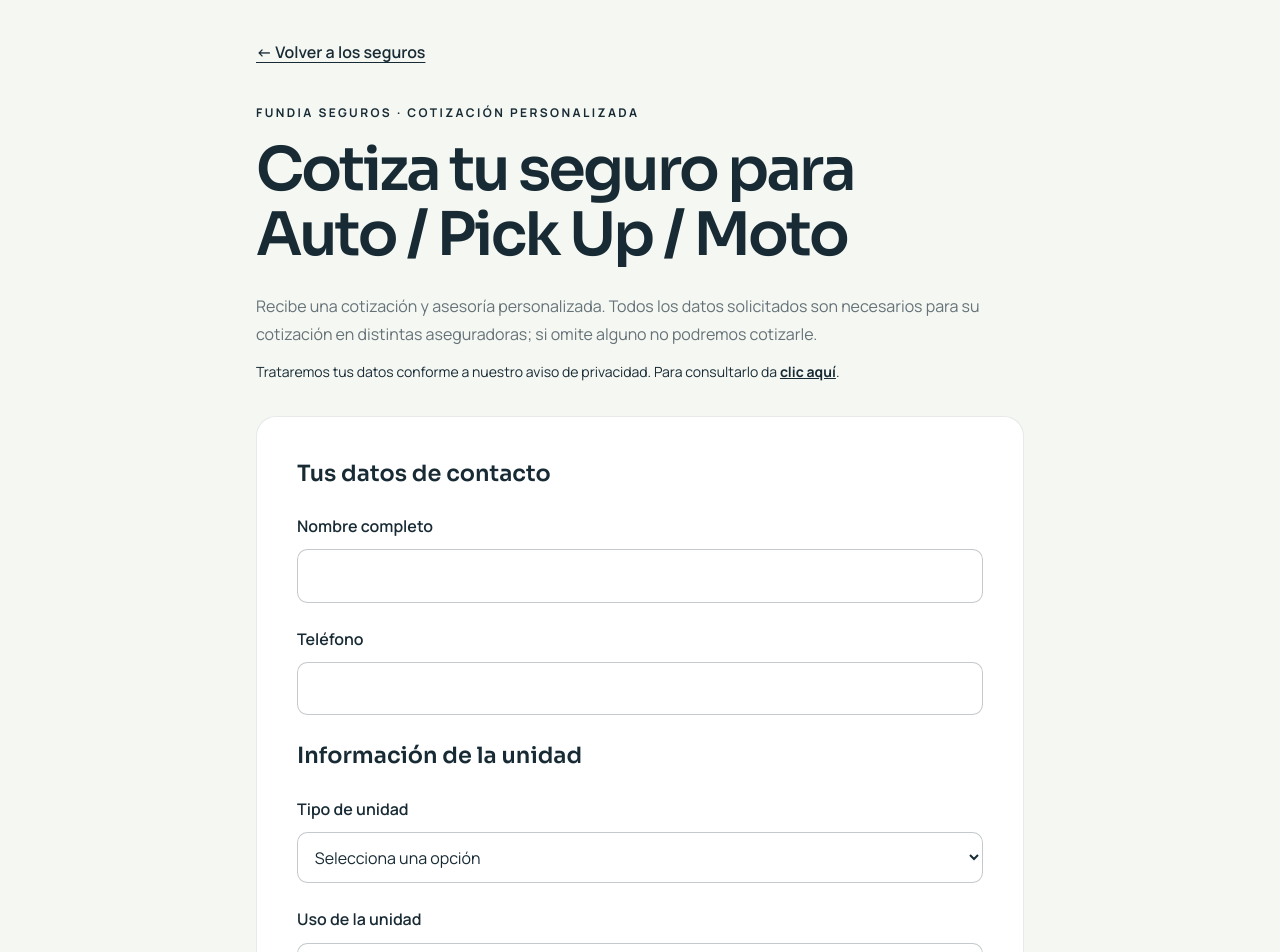
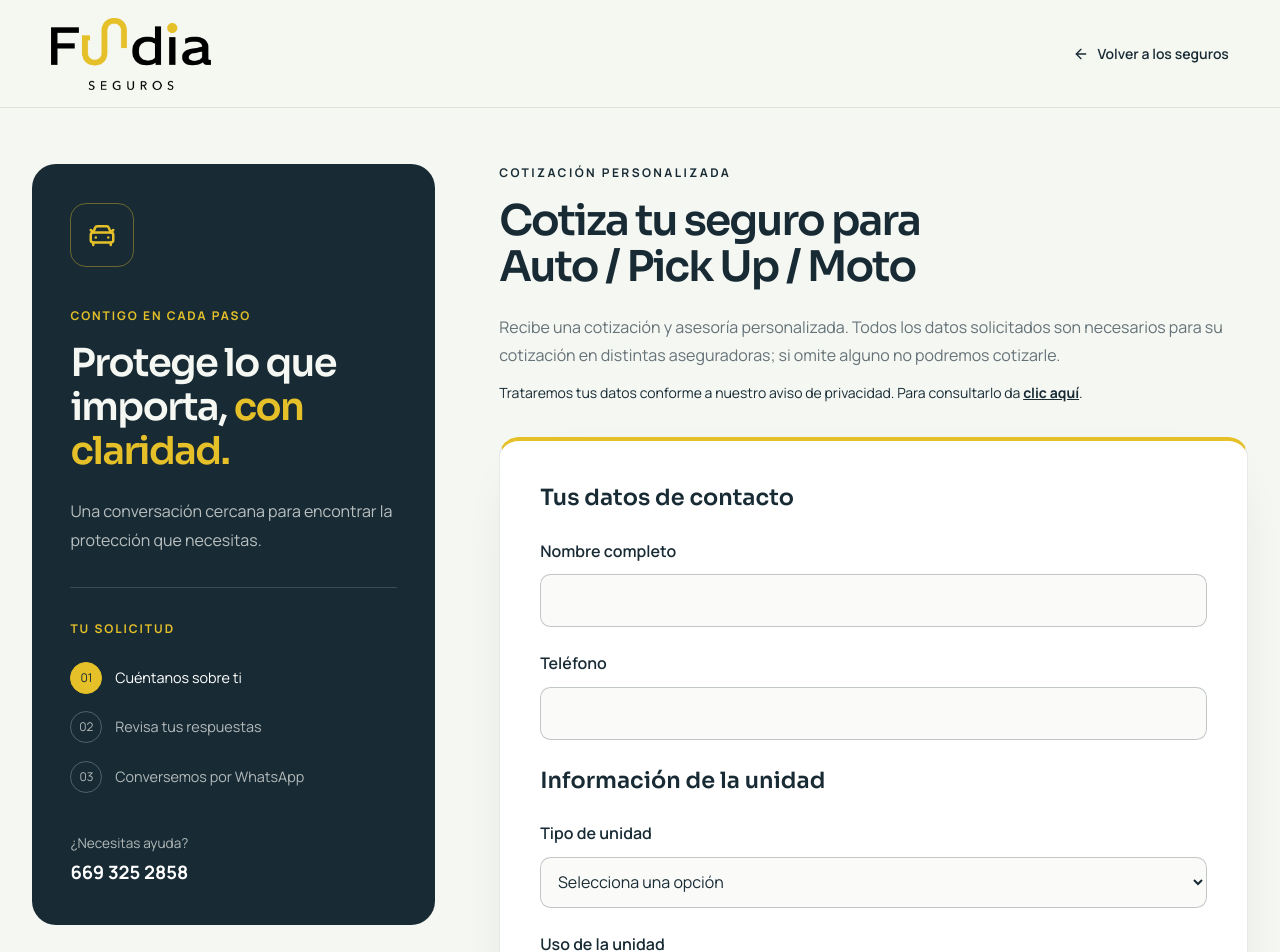
Before and after one commit to SalvadorACP/fundiaseguros, a Next.js app: page /cotizar/auto in a window 1280 px wide. Shown: the top 952 px of the page. Built offline with nearby package versions, Linux system fonts and the light colour scheme.

Commit message:
style: align quote forms with Fundia branding

```diff
--- a/src/app/globals.css
+++ b/src/app/globals.css
@@ -68,3 +68,38 @@ a { outline-offset: 4px; }
 .quote-notice { padding: 1rem; border-radius: .75rem; background: #e5c02820; font-size: .9rem; line-height: 1.7; }
 .quote-person { display: grid; gap: 1rem; border: 1px solid #182b3520; padding: 1rem; border-radius: .75rem; }
 .quote-person legend { padding: 0 .4rem; font-weight: 700; }
+
+.quote-page { min-height: 100vh; background: var(--background); }
+.quote-brand-header { padding: 1.1rem clamp(1.25rem, 4vw, 4rem); border-bottom: 1px solid #182b351a; background: #f5f7f2f5; }
+.quote-layout { display: grid; grid-template-columns: minmax(260px, .7fr) minmax(0, 1.3fr); gap: clamp(2rem, 5vw, 5rem); max-width: 1280px; margin: auto; padding: 3.5rem 2rem 5rem; align-items: start; }
+.quote-brand-card { position: sticky; top: 2rem; padding: clamp(1.5rem, 3vw, 2.5rem); border-radius: 1.5rem; color: var(--primary-foreground); background: var(--primary); }
+.quote-product-icon { display: grid; place-items: center; width: 4rem; height: 4rem; border: 1px solid #e5c02866; color: var(--accent); border-radius: 1rem; margin-bottom: 2.5rem; }
+.quote-brand-eyebrow { font-size: .75rem; font-weight: 700; letter-spacing: .16em; color: var(--accent); }
+.quote-brand-card h2 { margin: 1rem 0 1.5rem; font-family: var(--font-sora), sans-serif; font-size: clamp(1.9rem, 3vw, 2.65rem); line-height: 1.15; letter-spacing: -.04em; font-weight: 600; }
+.quote-brand-card h2 span { color: var(--accent); }
+.quote-brand-card > p:not(.quote-brand-eyebrow) { color: #f5f7f2ba; line-height: 1.8; }
+.quote-brand-divider { height: 1px; background: #ffffff26; margin: 2rem 0; }
+.quote-journey { display: grid; gap: 1.1rem; margin: 1.5rem 0 2.5rem; list-style: none; font-size: .9rem; color: #f5f7f2b3; }
+.quote-journey li { display: flex; gap: .8rem; align-items: center; }
+.quote-journey li span { display: grid; place-items: center; width: 2rem; height: 2rem; border: 1px solid #ffffff40; border-radius: 50%; font-size: .75rem; flex-shrink: 0; }
+.quote-journey li[aria-current] { color: white; }
+.quote-journey li[aria-current] span { color: var(--primary); background: var(--accent); border-color: var(--accent); }
+.quote-help { display: grid; gap: .35rem; font-size: .85rem; color: #f5f7f2b3; }
+.quote-help strong { font-size: 1.15rem; color: white; }
+.quote-content { min-width: 0; }
+.quote-content > .section-heading { font-size: clamp(2rem, 3.3vw, 3rem); }
+.quote-content .quote-panel { border-top: 4px solid var(--accent); box-shadow: 0 20px 60px -40px #182b3550; }
+.quote-field input, .quote-field select, .quote-field textarea { background: #f5f7f280; transition: border-color .15s, box-shadow .15s; }
+.quote-field input:hover, .quote-field select:hover, .quote-field textarea:hover { border-color: var(--accent-strong); }
+.quote-panel input[type=radio], .quote-panel input[type=checkbox] { accent-color: var(--primary); }
+.quote-panel label:has(input[type=radio]:checked) { border-color: var(--accent-strong); background: #e5c02815; box-shadow: inset 3px 0 var(--accent); }
+.quote-brand-footer { display: flex; justify-content: space-between; gap: 1rem; flex-wrap: wrap; max-width: 1280px; margin: auto; padding: 1.5rem 2rem; border-top: 1px solid #182b351a; font-size: .8rem; color: var(--muted-foreground); }
+.quote-brand-footer a { text-decoration: underline; text-underline-offset: 4px; }
+@media (max-width: 900px) {
+  .quote-layout { grid-template-columns: 1fr; padding: 1.5rem 1.25rem 3rem; gap: 2rem; }
+  .quote-brand-card { position: static; padding: 1.5rem; }
+  .quote-product-icon { width: 3rem; height: 3rem; margin-bottom: 1rem; }
+  .quote-brand-card h2 { font-size: 1.9rem; max-width: 28rem; margin-bottom: .75rem; }
+  .quote-brand-card .quote-brand-divider, .quote-brand-card .quote-journey, .quote-brand-card .quote-help, .quote-brand-card .quote-brand-divider + p { display: none; }
+}
+@media (prefers-reduced-motion: reduce) { html { scroll-behavior: auto; } .quote-page * { transition: none; } }
--- a/src/components/quote-form.tsx
+++ b/src/components/quote-form.tsx
@@ -1,6 +1,8 @@
 "use client";
 
 import Link from "next/link";
+import Image from "next/image";
+import { CarFront, HeartPulse, ShieldCheck, ArrowLeft } from "lucide-react";
 import { useRef, useState, type FormEvent } from "react";
 import { siteConfig } from "@/config/site";
 
@@ -24,6 +26,7 @@ function Select({ label, options, value, onChange }: { label: string; options: s
 }
 
 export function QuoteForm({ product }: { product: Product }) {
+  const ProductIcon = product === "auto" ? CarFront : product === "vida" ? ShieldCheck : HeartPulse;
   const [situation, setSituation] = useState("");
   const [origin, setOrigin] = useState("");
   const [year, setYear] = useState("");
@@ -54,10 +57,26 @@ export function QuoteForm({ product }: { product: Product }) {
     requestAnimationFrame(() => summaryRef.current?.focus());
   }
 
-  return <main className="min-h-screen px-5 py-10 sm:px-10">
-    <div className="mx-auto max-w-3xl">
-      <Link href="/#seguros" className="font-semibold underline underline-offset-4">← Volver a los seguros</Link>
-      <p className="eyebrow mt-10">FUNDIA SEGUROS · COTIZACIÓN PERSONALIZADA</p>
+  return <div className="quote-page">
+    <header className="quote-brand-header">
+      <div className="mx-auto flex max-w-7xl items-center justify-between gap-4">
+        <Link href="/" aria-label="Fundia Seguros, inicio"><Image src="/images/branding/Fundia_original.png" width={160} height={64} priority className="h-auto w-32 sm:w-40" alt="Fundia Seguros" /></Link>
+        <Link href="/#seguros" className="inline-flex items-center gap-2 text-sm font-semibold"><ArrowLeft size={16} aria-hidden="true" />Volver a los seguros</Link>
+      </div>
+    </header>
+    <main className="quote-layout">
+    <aside className="quote-brand-card">
+      <div className="quote-product-icon"><ProductIcon size={30} aria-hidden="true" /></div>
+      <p className="quote-brand-eyebrow">CONTIGO EN CADA PASO</p>
+      <h2>Protege lo que importa, <span>con claridad.</span></h2>
+      <p>Una conversación cercana para encontrar la protección que necesitas.</p>
+      <div className="quote-brand-divider" />
+      <p className="quote-brand-eyebrow">TU SOLICITUD</p>
+      <ol className="quote-journey"><li aria-current={!message ? "step" : undefined}><span>01</span>Cuéntanos sobre ti</li><li aria-current={message ? "step" : undefined}><span>02</span>Revisa tus respuestas</li><li><span>03</span>Conversemos por WhatsApp</li></ol>
+      <a className="quote-help" href={`tel:+52${siteConfig.contact.phone}`}>¿Necesitas ayuda?<strong>{siteConfig.contact.phoneDisplay}</strong></a>
+    </aside>
+    <div className="quote-content">
+      <p className="eyebrow">COTIZACIÓN PERSONALIZADA</p>
       <h1 className="section-heading mt-4">{titles[product]}</h1>
       <p className="mt-6 leading-7 text-muted-foreground">{product === "vida" ? <>Para proporcionarte una <strong>asesoría personalizada</strong> ayúdanos a conocerte un poco más.</> : product === "auto" ? "Recibe una cotización y asesoría personalizada. Todos los datos solicitados son necesarios para su cotización en distintas aseguradoras; si omite alguno no podremos cotizarle." : "Recibe atención de calidad en hospitales privados por accidente o enfermedad. La protección está sujeta a las coberturas y condiciones de la póliza."}</p>
       <p className="mt-3 text-sm leading-6">Trataremos tus datos conforme a nuestro aviso de privacidad. Para consultarlo da <Link href="/aviso-de-privacidad" target="_blank" className="font-bold underline">clic aquí</Link>.</p>
@@ -103,5 +122,7 @@ export function QuoteForm({ product }: { product: Product }) {
       </form>
       {message && <section className="quote-panel mt-8"><h2 tabIndex={-1} ref={summaryRef} className="quote-heading">Revisa tu solicitud</h2><pre className="whitespace-pre-wrap break-words font-sans text-sm leading-7">{message}</pre><p className="text-sm leading-6">Se abrirá WhatsApp con este mensaje. Revisa la conversación y pulsa Enviar para hacerlo llegar a Fundia.</p>{whatsapp(message).length <= 7500 ? <a className="button-primary" href={whatsapp(message)} target="_blank" rel="noopener noreferrer">Solicitar cotización por WhatsApp</a> : <><p>Por su extensión, copia la solicitud y pégala en WhatsApp.</p><button className="button-secondary" type="button" onClick={async () => { try { await navigator.clipboard.writeText(message); setCopied(true); } catch { setCopied(false); } }}>Copiar solicitud</button><p role="status">{copied ? "Solicitud copiada." : "También puedes seleccionar y copiar el resumen manualmente."}</p><a className="button-primary" href={siteConfig.contact.whatsapp.split("?")[0]} target="_blank" rel="noopener noreferrer">Abrir WhatsApp</a></>}<button type="button" className="button-secondary" onClick={() => { setMessage(""); requestAnimationFrame(() => formRef.current?.querySelector<HTMLInputElement | HTMLSelectElement>("input, select")?.focus()); }}>Editar respuestas</button></section>}
     </div>
-  </main>;
+    </main>
+    <footer className="quote-brand-footer"><span>© {new Date().getFullYear()} Fundia Seguros · Mazatlán, Sinaloa</span><Link href="/aviso-de-privacidad">Aviso de privacidad</Link></footer>
+  </div>;
 }
```
